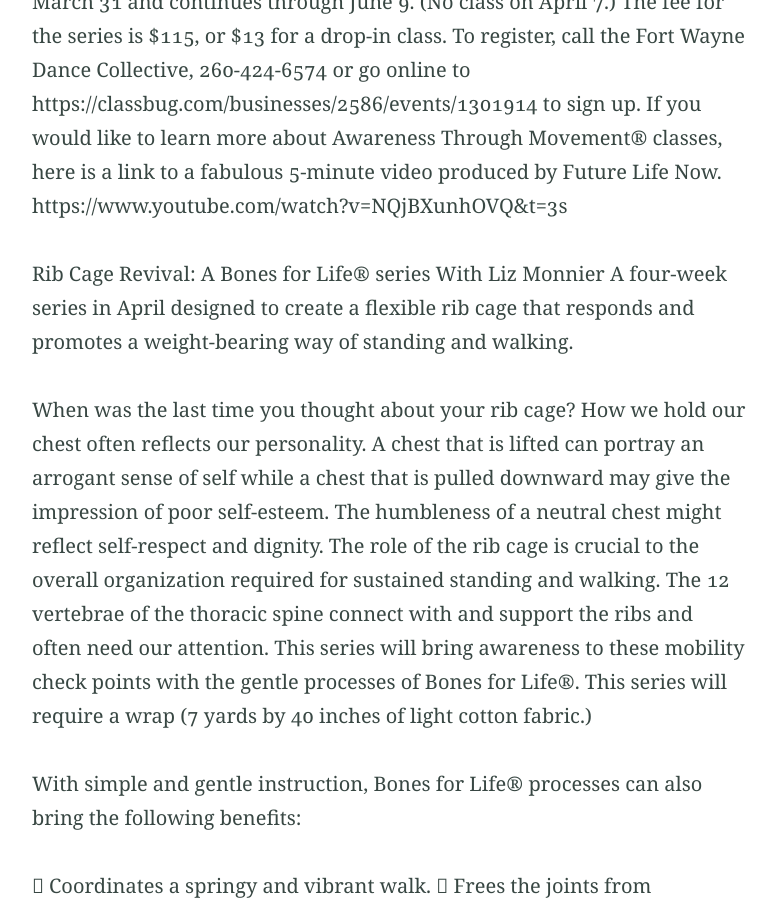
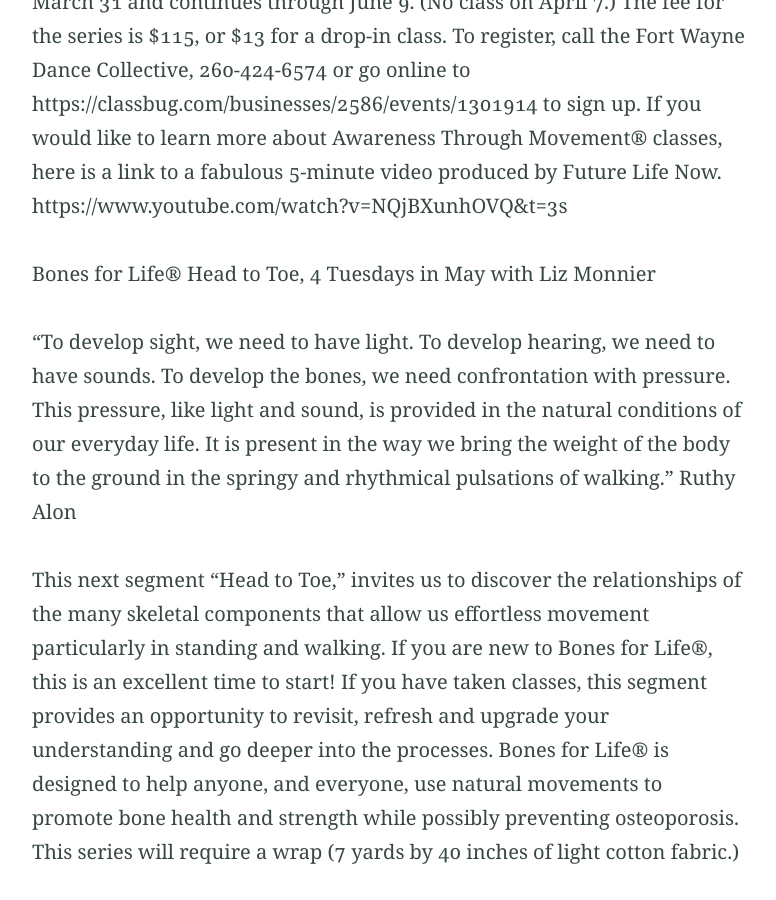
Before and after one commit to monnierliz/monnierliz.github.io, a Jekyll site: the page built from index.md, in a window 1280 px wide and 900 px high, scrolled down 3224 px. Shown: the whole window, without its empty margins (251-1027 px from the left). Built offline with Jekyll 4.4.1, drawn with Linux system fonts in a browser that asks for light colours; some of the changed text lies outside the part shown.

Commit message:
Update index.md
Updated Schedule for Bones for Life

```diff
--- a/index.md
+++ b/index.md
@@ -48,11 +48,12 @@ This 10-week series which meets each Thursday, 12 noon – 1:00 p.m. starts Marc
 If you would like to learn more about Awareness Through Movement® classes, here is a link to a fabulous 5-minute video produced by Future Life Now.
        https://www.youtube.com/watch?v=NQjBXunhOVQ&t=3s
 
-Rib Cage Revival:  A Bones for Life® series
-With Liz Monnier
-A four-week series in April designed to create a flexible rib cage that responds and promotes a weight-bearing way of standing and walking.
+Bones for Life® Head to Toe, 4 Tuesdays in May with Liz Monnier
 
-When was the last time you thought about your rib cage? How we hold our chest often reflects our personality. A chest that is lifted can portray an arrogant sense of self while a chest that is pulled downward may give the impression of poor self-esteem. The humbleness of a neutral chest might reflect self-respect and dignity. The role of the rib cage is crucial to the overall organization required for sustained standing and walking. The 12 vertebrae of the thoracic spine connect with and support the ribs and often need our attention. This series will bring awareness to these mobility check points with the gentle processes of Bones for Life®. This series will require a wrap (7 yards by 40 inches of light cotton fabric.)
+“To develop sight, we need to have light. To develop hearing, we need to have sounds. To develop the bones, we need confrontation with pressure. This pressure, like light and sound, is provided in the natural conditions of our everyday life. It is present in the way we bring the weight of the body to the ground in the springy and rhythmical pulsations of walking.” Ruthy Alon
+
+This next segment “Head to Toe,” invites us to discover the relationships of the many skeletal components that allow us effortless movement particularly in standing and walking. If you are new to Bones for Life®, this is an excellent time to start! If you have taken classes, this segment provides an opportunity to revisit, refresh and upgrade your understanding and go deeper into the processes. Bones for Life® is designed to help anyone, and everyone, use natural movements to promote bone health and strength while possibly preventing osteoporosis.
+This series will require a wrap (7 yards by 40 inches of light cotton fabric.)
 
 With simple and gentle instruction, Bones for Life® processes can also bring the following benefits:
 
@@ -64,9 +65,9 @@ With simple and gentle instruction, Bones for Life® processes can also bring th
 	Helps you to rediscover the pleasure of moving!
 
 Online on Zoom
-Tuesdays, 6:00-7:00 (EST)
-April 5,12,19, 25
-Classes will be recorded and available for one week. (Although recordings are not interactive, it does allow for flexibility for participation on your own time. I encourage you to do this if you are unable to make the Tuesday night class. )
+ 4 Tuesdays in May 6:00 p.m – 7:00 p.m. (EST)
+May 3, 10, 17, (no class May 24) May 31
+Classes will be recorded and available for two weeks. (Although recordings are not interactive, it does allow for flexibility for participation on your own time. I encourage you to do this if you are unable to make the Tuesday night class. )
 
 Registration
 To register, simply email me at monnierliz@gmail.com by April 3rd. I will then send you a link to the Zoom Meeting and send a recording to you afterward. I will also supply written reviews of the classes.
```
Also changed, not shown: other parts of index.md (+2 -2 lines).
